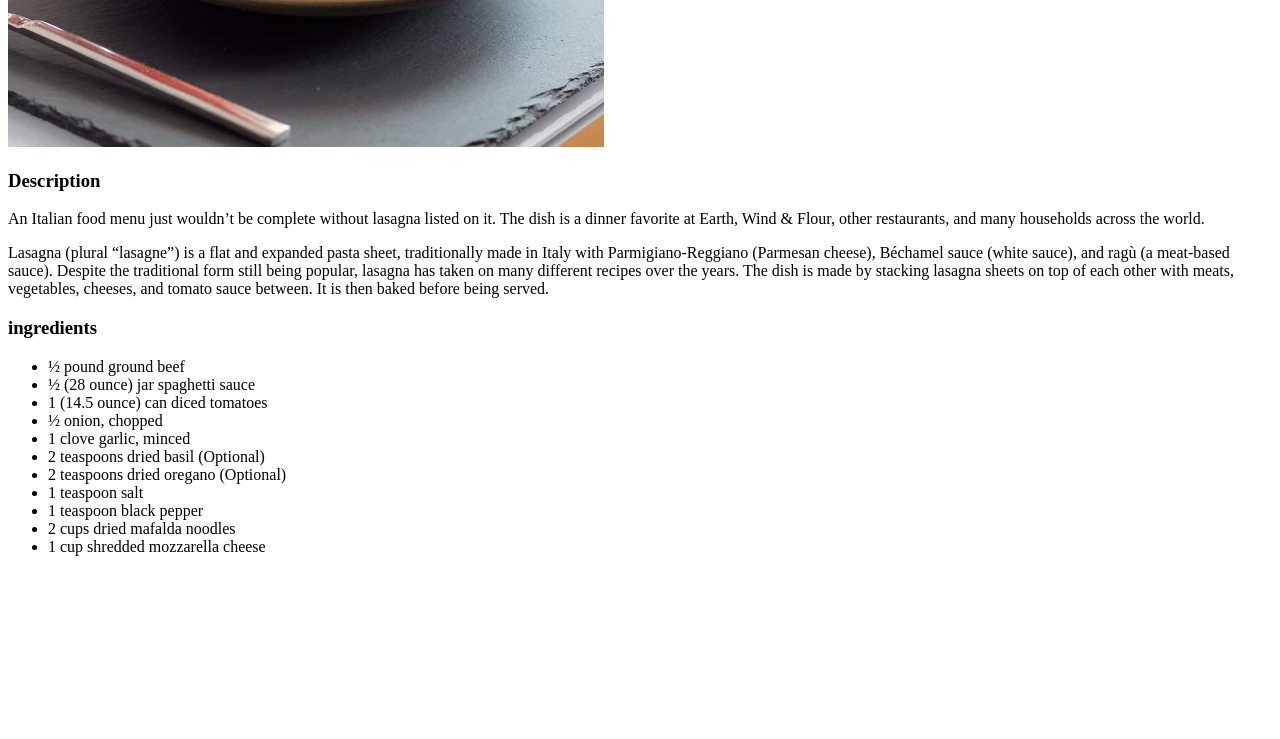
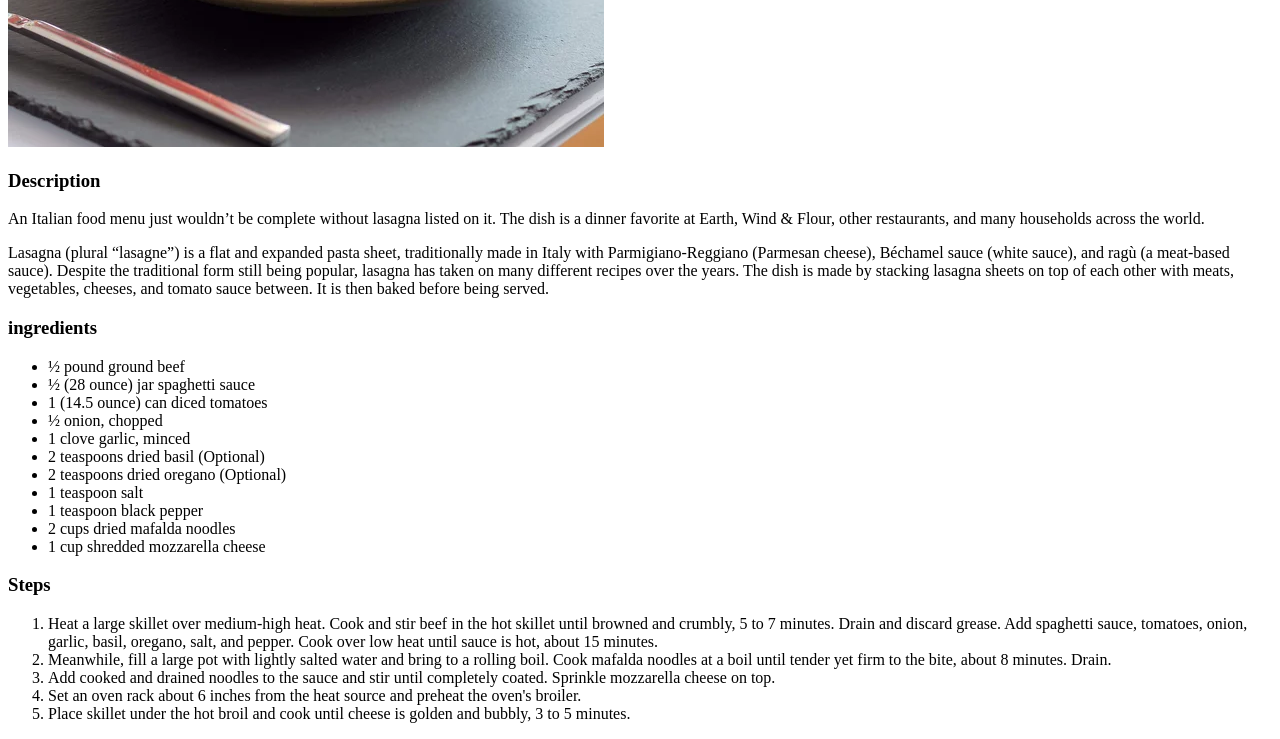
Before and after one commit to kapi104/odin-recipes, a plain HTML site: page recipes/lasagna.html in a window 1280 px wide. Shown: the part 529-1268 px from the top of the page. Before the commit the page ends 1101 px from the top, so only its background shows below. Drawn offline with Linux system fonts and the light colour scheme.

Commit message:
added steps for lasagna

```diff
--- a/recipes/lasagna.html
+++ b/recipes/lasagna.html
@@ -33,6 +33,18 @@
         <li>2 cups dried mafalda noodles</li>
         <li>1 cup shredded mozzarella cheese</li>
     </ul>
+    <h3>Steps</h3>
+    <ol>
+        <li>Heat a large skillet over medium-high heat. Cook and stir beef in the hot skillet until browned and crumbly,
+            5 to 7 minutes. Drain and discard grease. Add spaghetti sauce, tomatoes, onion, garlic, basil, oregano,
+            salt, and pepper. Cook over low heat until sauce is hot, about 15 minutes.</li>
+        <li>Meanwhile, fill a large pot with lightly salted water and bring to a rolling boil. Cook mafalda noodles at a
+            boil until tender yet firm to the bite, about 8 minutes. Drain.</li>
+        <li>Add cooked and drained noodles to the sauce and stir until completely coated. Sprinkle mozzarella cheese on
+            top.</li>
+        <li>Set an oven rack about 6 inches from the heat source and preheat the oven's broiler.</li>
+        <li>Place skillet under the hot broil and cook until cheese is golden and bubbly, 3 to 5 minutes.</li>
+    </ol>
 </body>
 
 </html>
```
